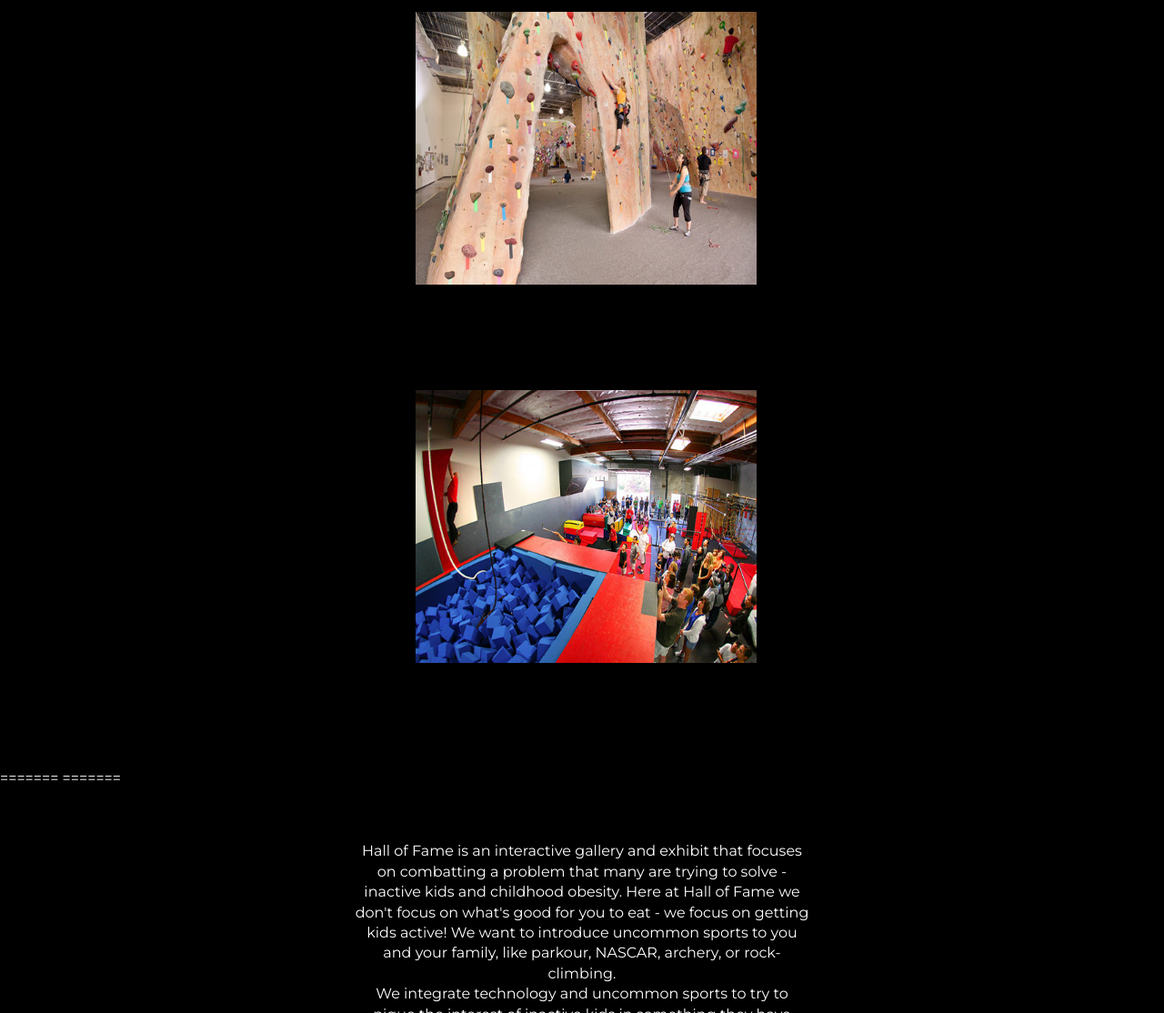
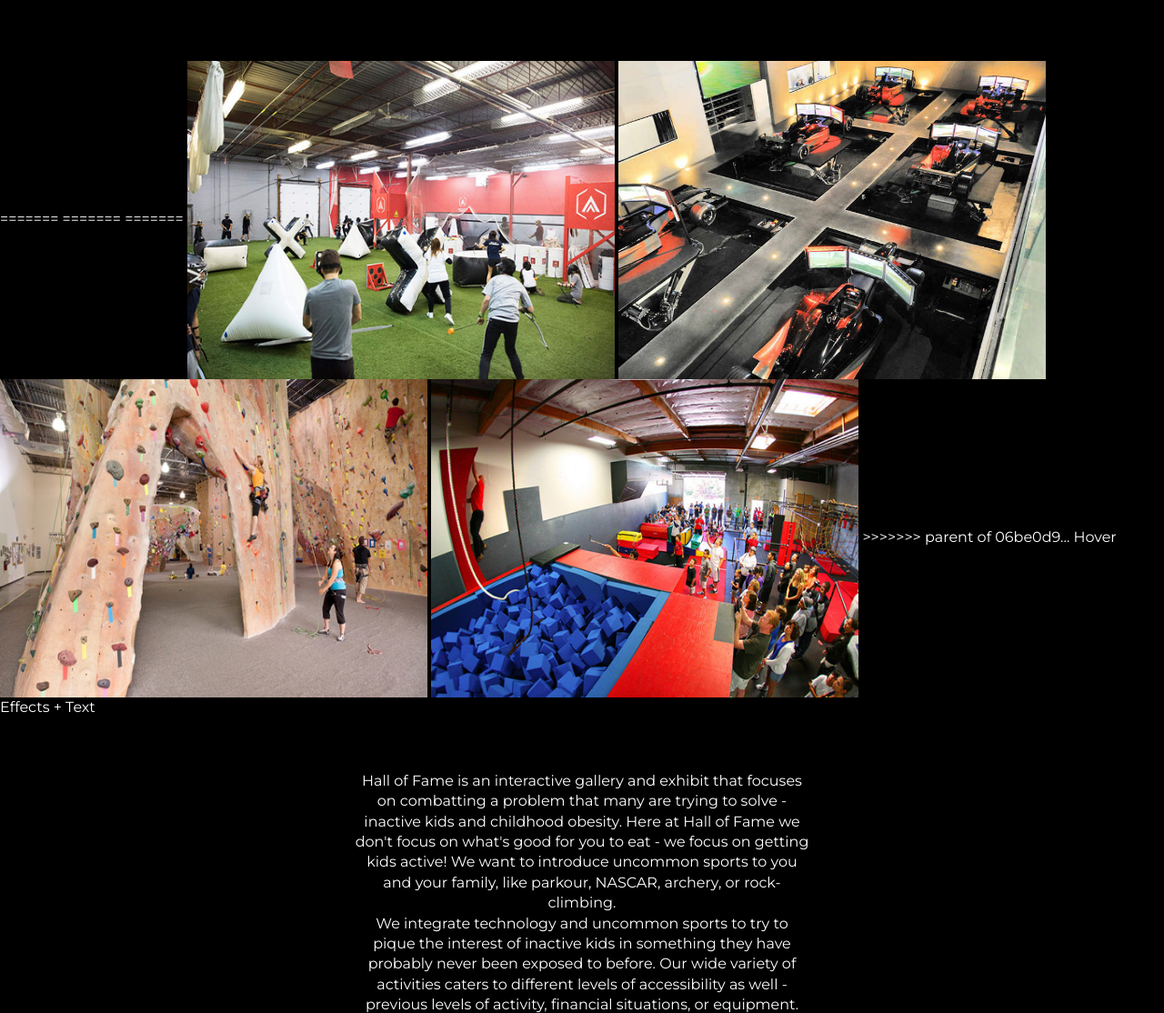
Before and after one commit to melanietea/Museum_project, a plain HTML site: page exhibits.html in a window 1280 px wide. Shown: the part 934-2048 px from the top of the page at 91% size. Drawn offline with Linux system fonts and the light colour scheme.

Commit message:
BALROGG
COMMMMIIITTT

```diff
--- a/css/main.css
+++ b/css/main.css
@@ -105,13 +105,12 @@ footer {
   background-color: #000000;
   text-align: center;
 }
+<<<<<<< HEAD
 ul.img-list {
   list-style-type: none;
   margin: 0;
   padding: 0;
   text-align: center;
-  max-width: 1180px;
-margin: 0 auto;
 }
 ul.img-list li {
   display: inline-block;
@@ -147,6 +146,8 @@ ul.img-list li:hover span.text-content {
   opacity: 1;
 }
 =======
+=======
+>>>>>>> parent of 06be0d9... Hover Effects + Text
 
 
 
--- a/exhibits.html
+++ b/exhibits.html
@@ -21,6 +21,7 @@
         </ul>
         <h1><a href="index.html">HALL OF FAME</a></h1>
       </header>
+<<<<<<< HEAD
     <ul class="img-list">
       <li>
         <img src="Images/archery.jpg" alt="Archery" width="75%" height="75%">
@@ -41,6 +42,12 @@
     </ul>
 =======
 =======
+=======
+      <img src="Images/archery.jpg" alt="Archery" width="470" height="350">
+      <img src="Images/carsim.jpg" alt="NASCAR" width="470" height="350">
+      <img src="Images/climbdatrock.jpg" alt="Rock Climbing" width="470" height="350">
+      <img src="Images/parkour.jpg" alt="Parkour" width="470" height="350">
+>>>>>>> parent of 06be0d9... Hover Effects + Text
 
       <article>
       <p><br>Hall of Fame is an interactive gallery and exhibit that focuses on combatting a problem that many are trying to solve - inactive kids and childhood obesity.
```
